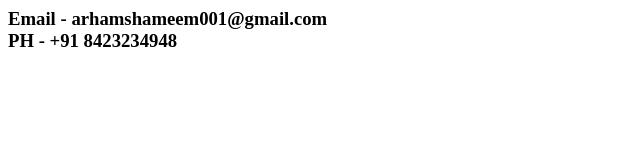
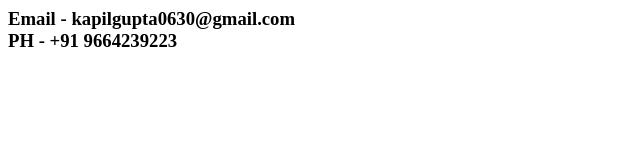
Before and after one commit to kapilgupta63/Blogging-app, a plain HTML site: page Blog app/Blog-website-Bootcamp-main/Contact.html in a window 1280 px wide. Shown: the full height of the page, 0-640 px from the left. Drawn offline with Linux system fonts and the light colour scheme.

Commit message:
Update Contact.html

```diff
--- a/Blog app/Blog-website-Bootcamp-main/Contact.html
+++ b/Blog app/Blog-website-Bootcamp-main/Contact.html
@@ -6,8 +6,8 @@
 </head>
 <body>
     <h3>
-        Email - arhamshameem001@gmail.com<br>
-        PH - +91 8423234948
+        Email - kapilgupta0630@gmail.com<br>
+        PH - +91 9664239223
     </h3>
 </body>
 </html>
```
